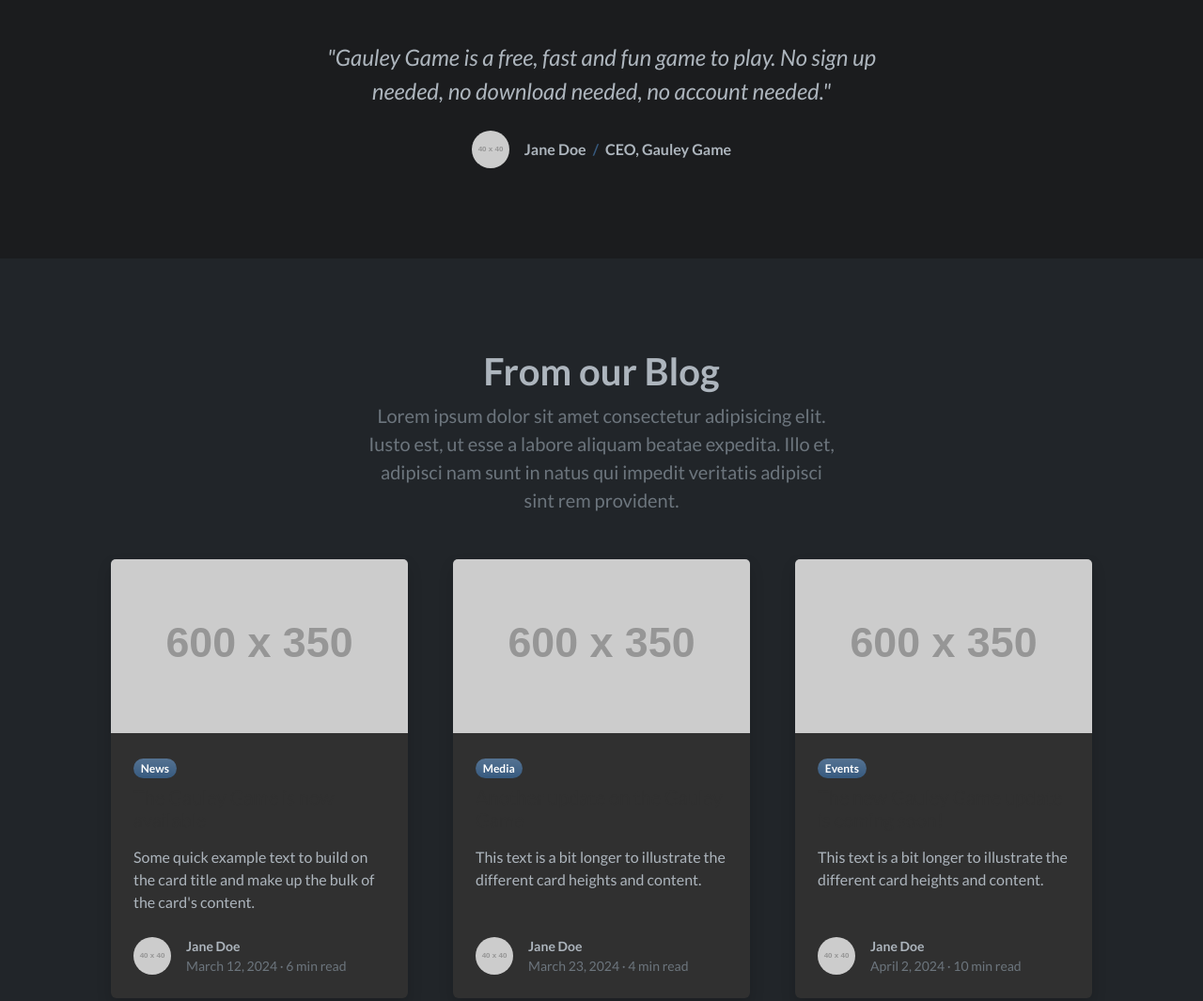
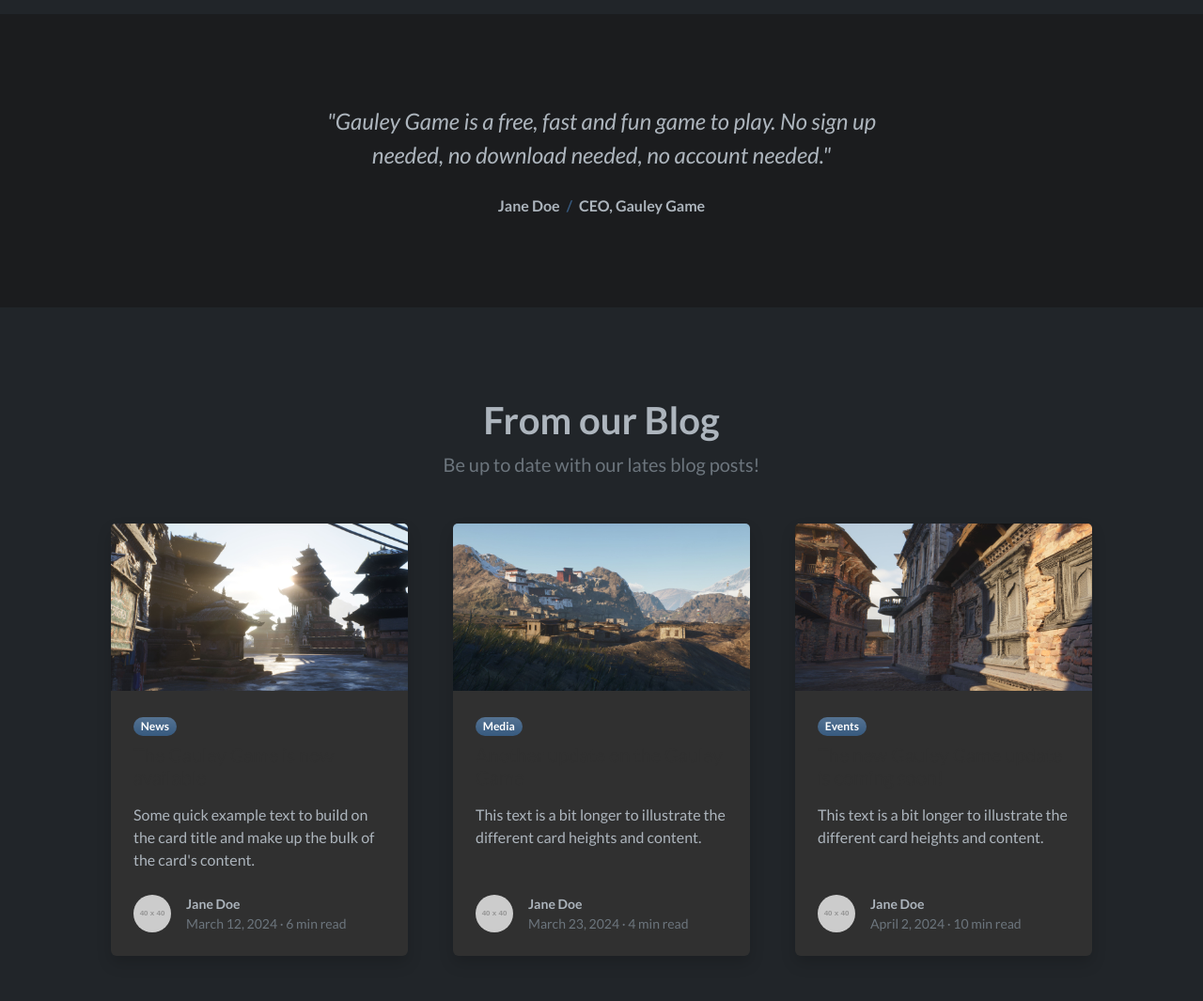
Before and after one commit to nityayada/Gauley_Game, a plain HTML site: page index.html in a window 1280 px wide. Shown: the part 1100-2165 px from the top of the page at 94% size. Drawn offline with nearby package versions, Linux system fonts and the light colour scheme; files that its build step writes are made by us from their sources; placeholder pictures from the web are drawn by us.

Commit message:
First commit

```diff
--- a/index.html
+++ b/index.html
@@ -1,5 +1,5 @@
 <!DOCTYPE html>
-<html lang="en">
+<htm lang="en">
 
 <head>
     <meta charset="utf-8" />
@@ -56,7 +56,7 @@
                         </div>
                     </div>
                     <div class="col-xl-5 col-xxl-6 d-none d-xl-block text-center">
-                        <img class="img-fluid rounded-3 my-5" src="assets/Gauley2.jpg" alt="..." />
+                        <img class="img-fluid rounded-3 my-5" src="assets/Gauley1.jpg" alt="..." />
                     </div>
                 </div>
             </div>
@@ -110,8 +110,7 @@
                             <div class="fs-4 mb-4 fst-italic">"Gauley Game is a free, fast and fun game to play. No sign
                                 up needed, no download needed, no account needed."</div>
                             <div class="d-flex align-items-center justify-content-center">
-                                <img class="rounded-circle me-3" src="https://dummyimage.com/40x40/343a40/6c757d"
-                                    alt="..." />
+
                                 <div class="fw-bold">
                                     Jane Doe
                                     <span class="fw-bold text-primary mx-1">/</span>
@@ -129,16 +128,14 @@
                     <div class="col-lg-8 col-xl-6">
                         <div class="text-center">
                             <h2 class="fw-bolder">From our Blog</h2>
-                            <p class="lead fw-normal text-muted mb-5">Lorem ipsum dolor sit amet consectetur adipisicing
-                                elit. Iusto est, ut esse a labore aliquam beatae expedita. Illo et, adipisci nam
-                                sunt in natus qui impedit veritatis adipisci sint rem provident.</p>
+                            <p class="lead fw-normal text-muted mb-5"> Be up to date with our lates blog posts!</p>
                         </div>
                     </div>
                 </div>
                 <div class="row gx-5">
                     <div class="col-lg-4 mb-5">
                         <div class="card h-100 shadow border-0">
-                            <img class="card-img-top" src="https://dummyimage.com/600x350/343a40/6c757d" alt="..." />
+                            <img class="card-img-top" src="assets/Gauley2.jpg" alt="..." />
                             <div class="card-body p-4">
                                 <div class="badge bg-primary bg-gradient rounded-pill mb-2">News</div>
                                 <a class="text-decoration-none link-dark stretched-link" href="#!">
@@ -163,7 +160,7 @@
                     </div>
                     <div class="col-lg-4 mb-5">
                         <div class="card h-100 shadow border-0">
-                            <img class="card-img-top" src="https://dummyimage.com/600x350/343a40/6c757d" alt="..." />
+                            <img class="card-img-top" src="assets/Gauley3.jpg" alt="..." />
                             <div class="card-body p-4">
                                 <div class="badge bg-primary bg-gradient rounded-pill mb-2">Media</div>
                                 <a class="text-decoration-none link-dark stretched-link" href="#!">
@@ -188,7 +185,7 @@
                     </div>
                     <div class="col-lg-4 mb-5">
                         <div class="card h-100 shadow border-0">
-                            <img class="card-img-top" src="https://dummyimage.com/600x350/343a40/6c757d" alt="..." />
+                            <img class="card-img-top" src="assets/Gauley4.jpg" alt="..." />
                             <div class="card-body p-4">
                                 <div class="badge bg-primary bg-gradient rounded-pill mb-2">Events</div>
                                 <a class="text-decoration-none link-dark stretched-link" href="#!">
```
